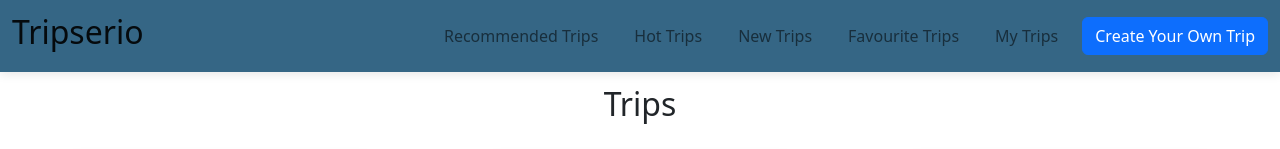
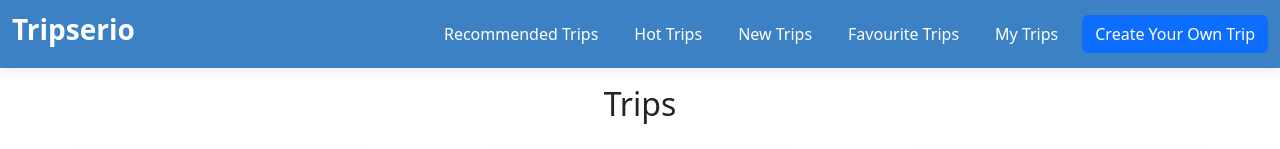
Before and after one commit to haris-khan1596/tripseria, a React (Create React App) app: page / in a window 1280 px wide. Shown: the top 149 px of the page. Built offline with nearby package versions, Linux system fonts and the light colour scheme.

Commit message:
correcting Navbar

```diff
--- a/src/App.css
+++ b/src/App.css
@@ -118,12 +118,11 @@
   align-items: center;
   justify-content: space-between;
   padding: 20px;
-  background-color: #356685;
+  background-color: #3b81c4;
   box-shadow: 0px 2px 10px rgba(0, 0, 0, 0.1);
   position: sticky;
   top: 0;
   z-index: 999;
-  color: #fff;
 }
 
 .navbar-logo {
@@ -137,17 +136,19 @@
   align-items: center;
   grid-template-columns: repeat(auto-fit, minmax(150px, 1fr));
 }
+.navbar-item-text{
+  color: #fff;
+}
 
 .navbar-item {
   margin-left: 20px;
   font-size: 16px;
   font-weight: 600;
   cursor: pointer;
-  color: #fff;
 }
 
 .navbar-item:hover {
-  color: #fff;
+  color: #4C68FF;
 }
 
 .navbar-item:last-child {
--- a/src/components/Navbar.js
+++ b/src/components/Navbar.js
@@ -14,7 +14,7 @@ function NavBar(){
     <Navbar key="lg" expand="lg" className="mb-3 fixed-top">
     <Container fluid>
      <Navbar.Toggle aria-controls={`offcanvasNavbar-expand-lg`} />
-      <Navbar.Brand href="/" className='navbar-logo'><h2 className='justify-content-left'>Tripserio</h2></Navbar.Brand>
+      <Navbar.Brand href="/"><h2 className='justify-content-left navbar-logo'>Tripserio</h2></Navbar.Brand>
        <Navbar.Offcanvas
 id={`offcanvasNavbar-expand-lg`}
 aria-labelledby={`offcanvasNavbarLabel-expand-lg`}
@@ -22,18 +22,17 @@ placement="end"
 >
      <Offcanvas.Header closeButton>
  <Offcanvas.Title id={`offcanvasNavbarLabel-expand-lg`}>
-Offcanvas
 </Offcanvas.Title>
 </Offcanvas.Header>
 <Offcanvas.Body>
       <Navbar.Collapse id="responsive-navbar-nav">
         <Nav className="justify-content-end flex-grow-1 pe-3">
 
-          <Nav.Link as={Link} to="/recommended" className='navbar-item'>Recommended Trips</Nav.Link>
-          <Nav.Link as={Link} to="/hot" className='navbar-item'>Hot Trips</Nav.Link>
-          <Nav.Link as={Link} to="/new" className='navbar-item'>New Trips</Nav.Link>
-          <Nav.Link as={Link} to="/favourites" className='navbar-item'>Favourite Trips</Nav.Link>
-          <Nav.Link as={Link} to="/mytrips" className='navbar-item'>My Trips</Nav.Link>
+          <Nav.Link as={Link} to="/recommended" className='navbar-item'><span className='navbar-item-text'>Recommended Trips</span></Nav.Link>
+          <Nav.Link as={Link} to="/hot" className='navbar-item'><span className='navbar-item-text'>Hot Trips</span></Nav.Link>
+          <Nav.Link as={Link} to="/new" className='navbar-item'><span className='navbar-item-text'>New Trips</span></Nav.Link>
+          <Nav.Link as={Link} to="/favourites" className='navbar-item'><span className='navbar-item-text'>Favourite Trips</span></Nav.Link>
+          <Nav.Link as={Link} to="/mytrips" className='navbar-item'><span className='navbar-item-text'>My Trips</span></Nav.Link>
           <span></span>
           </Nav>
 
```
